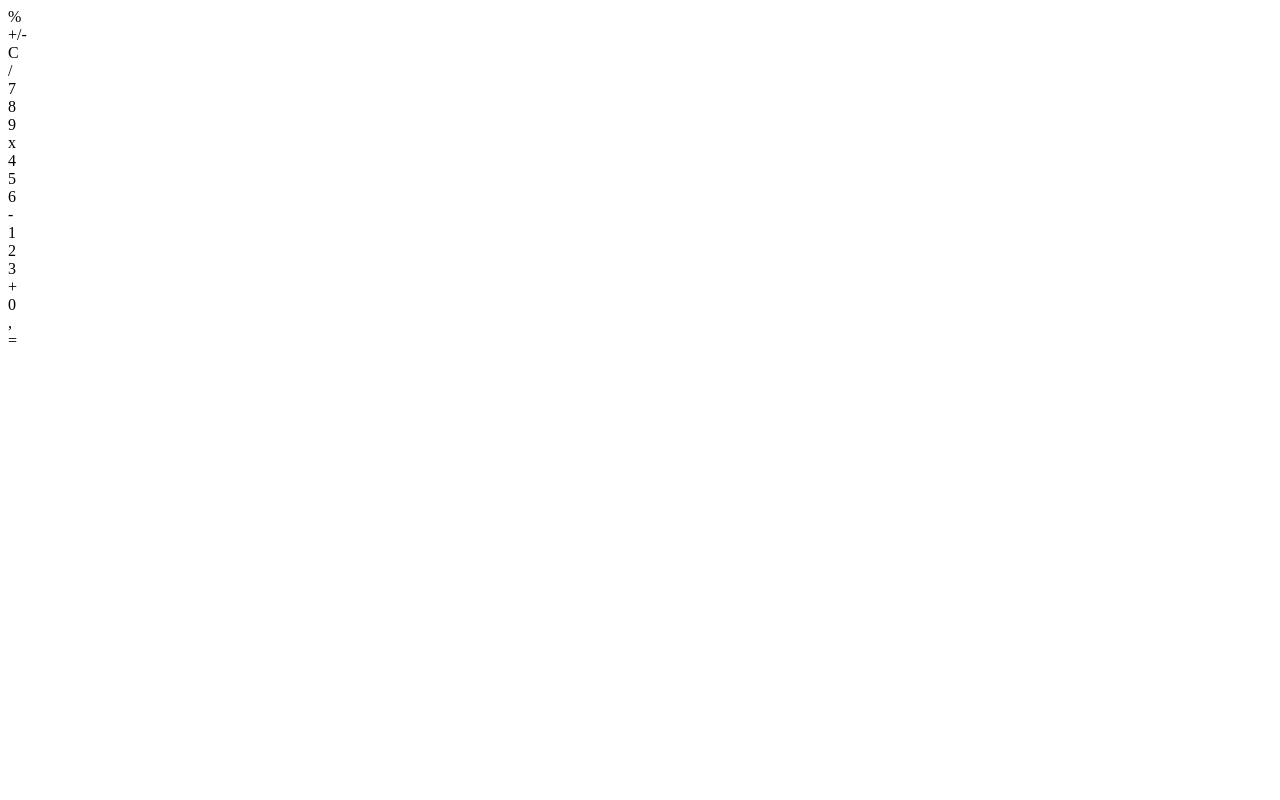
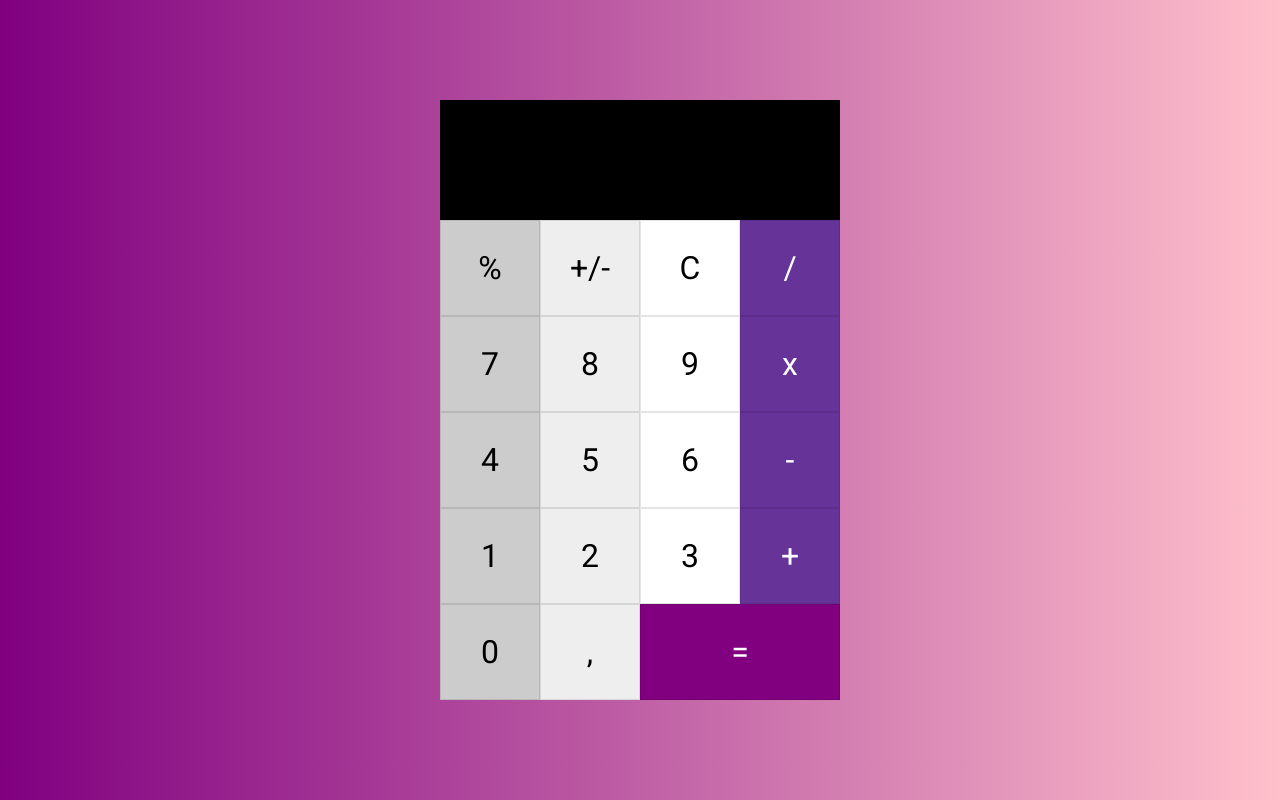
Before and after one commit to BartlomiejMogielnicki/calculator, a plain HTML site: page index.html in a window 1280 px wide. Drawn offline with Linux system fonts and the light colour scheme.

Commit message:
Add base styling

```diff
--- a/css/style.css
+++ b/css/style.css
@@ -0,0 +1,68 @@
+@import url('https://fonts.googleapis.com/css2?family=Roboto:wght@400;700&display=swap');
+
+* {
+    margin: 0;
+    padding: 0;
+    box-sizing: border-box;
+}
+
+body {
+    height: 100vh;
+    width: 100%;
+    background-color: #ccc;
+    display: flex;
+    justify-content: center;
+    align-items: center;
+    background-image: linear-gradient(to right, purple, pink);
+    font-family: 'Roboto', sans-serif;
+}
+
+.container {
+    width: 400px;
+    height: 600px;
+    display: flex;
+    flex-direction: column;
+    font-size: 2rem;
+}
+
+.screen {
+    background-color: black;
+    height: 150px;
+    width: 100%;
+}
+
+.keyboard {
+    height: 100%;
+    display: grid;
+    grid-template-columns: repeat(4, 1fr);
+    grid-template-rows: repeat(5, 1fr);
+}
+
+.button {
+    display: flex;
+    justify-content: center;
+    align-items: center;
+    cursor: pointer;
+    background-color: #eee;
+    border: 1px solid rgba(0, 0, 0, .1);
+}
+
+.button:last-of-type {
+    grid-column-start: 3;
+    grid-column-end: 5;
+    background-color: purple;
+    color: white;
+}
+
+.purple {
+    background-color: rebeccapurple;
+    color: white;
+}
+
+.light {
+    background-color: #fff;
+}
+
+.dark {
+    background-color: #ccc;
+}
--- a/index.html
+++ b/index.html
@@ -14,25 +14,27 @@
             <div class="operation"></div>
             <div class="result"></div>
         </div>
-        <div class="button">%</div>
+        <div class="keyboard">
+            <div class="button dark">%</div>
             <div class="button">+/-</div>
-        <div class="button">C</div>
-        <div class="button">/</div>
-        <div class="button">7</div>
+            <div class="button light">C</div>
+            <div class="button purple">/</div>
+            <div class="button dark">7</div>
             <div class="button">8</div>
-        <div class="button">9</div>
-        <div class="button">x</div>
-        <div class="button">4</div>
+            <div class="button light">9</div>
+            <div class="button purple">x</div>
+            <div class="button dark">4</div>
             <div class="button">5</div>
-        <div class="button">6</div>
-        <div class="button">-</div>
-        <div class="button">1</div>
+            <div class="button light">6</div>
+            <div class="button purple">-</div>
+            <div class="button dark">1</div>
             <div class="button">2</div>
-        <div class="button">3</div>
-        <div class="button">+</div>
-        <div class="button">0</div>
+            <div class="button light">3</div>
+            <div class="button purple">+</div>
+            <div class="button dark">0</div>
             <div class="button">,</div>
             <div class="button">=</div>
+        </div>
     </div>
 
     <script src="/js/script.js"></script>
```
Lines whose indentation alone changed are shown as unchanged.
